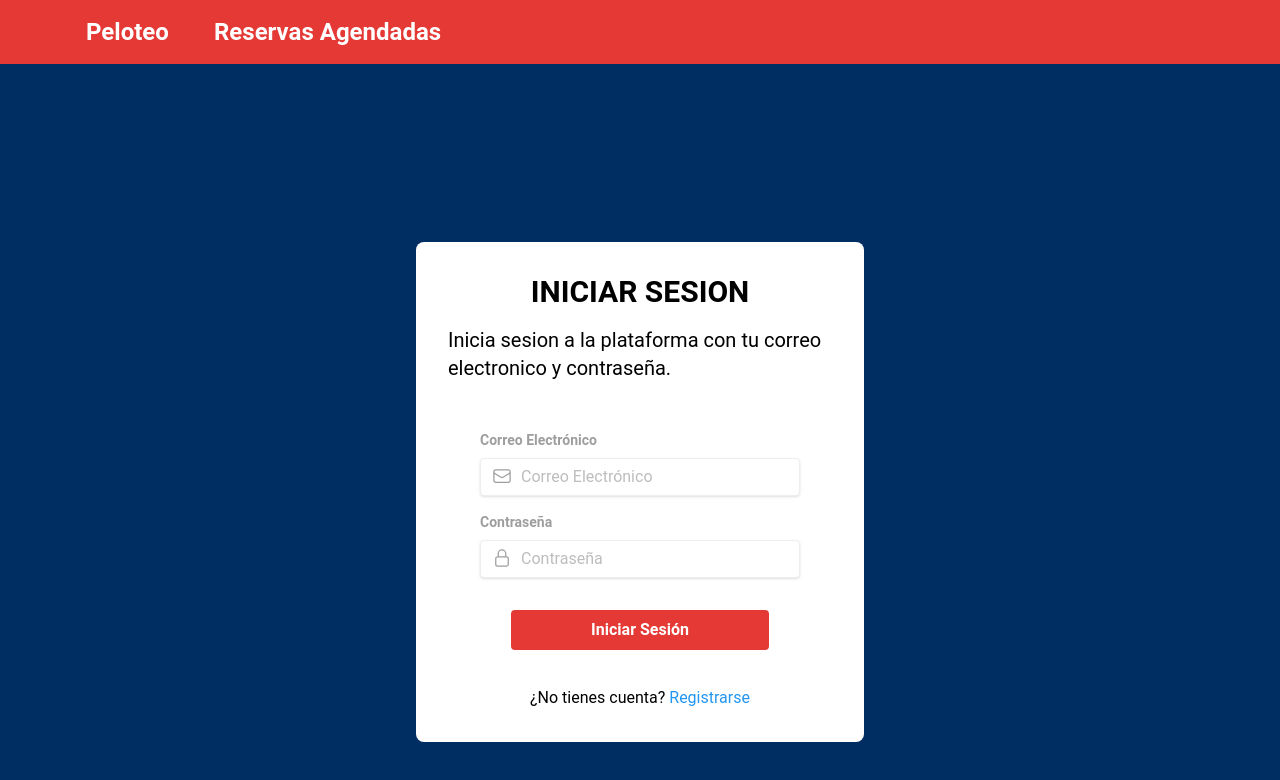
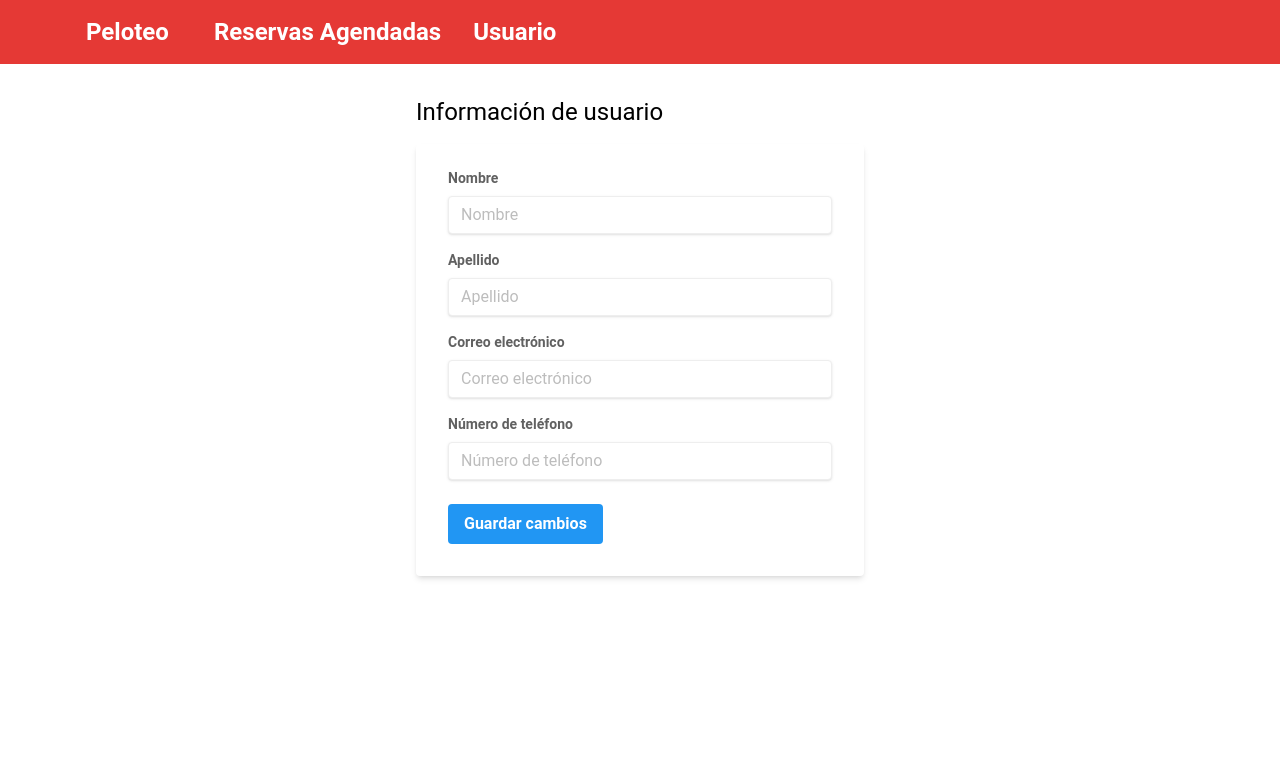
Before and after one commit to MauriVargas17/peloTeo, a React (Vite) app: page /info in a window 1280 px wide. Before the commit this address led to /login. Shown: the top 780 px of the page. Built offline with nearby package versions, Linux system fonts and the light colour scheme; no server answers.

Commit message:
added user information component where the user can see and update its account information

```diff
--- a/package.json
+++ b/package.json
@@ -15,6 +15,7 @@
     "@heroicons/react": "^2.1.3",
     "@material-tailwind/react": "^2.1.9",
     "@vitejs/plugin-react": "^4.2.1",
+    "axios": "^1.6.8",
     "react": "^18.2.0",
     "react-dom": "^18.2.0",
     "react-icons": "^5.1.0",
--- a/src/components/Header.tsx
+++ b/src/components/Header.tsx
@@ -6,6 +6,7 @@ function Header() {
       <div className="container mx-auto flex">
         <Link to='/home' className="text-2xl font-semibold pl-4 w-32">Peloteo</Link>
         <Link to="admin_page" className='text-2xl font-semibold pl-4 w-auto'>Reservas Agendadas</Link>
+        <Link to="/info" className='text-2xl font-semibold pl-8 w-auto'>Usuario</Link>
       </div>
     </header>
   );
--- /dev/null
+++ b/src/components/UserInfo.tsx
@@ -0,0 +1,122 @@
+import React, { useState, useEffect } from 'react';
+import axios from 'axios';
+
+const ProfileForm = () => {
+  const [formData, setFormData] = useState({
+    name: '',
+    lastName: '',
+    email: '',
+    //phoneNumber: ''
+  });
+
+  useEffect(() => {
+    axios.get('http://localhost:3000/users/2')
+      .then(response => {
+        const userData = response.data;
+        console.log(userData);
+        setFormData({
+          name: userData.firstName,
+          lastName: userData.lastName,
+          email: userData.email,
+          //phoneNumber: userData.phoneNumber
+        });
+      })
+      .catch(error => {
+        console.error('Error fetching data:', error);
+      });
+  }, []);
+
+  const handleChange = (e) => {
+    const { name, value } = e.target;
+    setFormData(prevState => ({
+      ...prevState,
+      [name]: value
+    }));
+  };
+
+  const handleSubmit = (e) => {
+    e.preventDefault();
+    console.log('Form data:', formData);
+    axios.put('http://localhost:3000/users/1', formData)
+      .then(response => {
+        console.log('Update successful');
+      })
+      .catch(error => {
+        console.error('Error updating data:', error);
+      });
+  };
+
+  return (
+    <div className="max-w-md mx-auto mt-8">
+      <h2 className="text-2xl mb-4">Información de usuario</h2>
+      <form onSubmit={handleSubmit} className="bg-white shadow-md rounded px-8 pt-6 pb-8 mb-4">
+        <div className="mb-4">
+          <label className="block text-gray-700 text-sm font-bold mb-2" htmlFor="name">
+            Nombre
+          </label>
+          <input
+            className="shadow appearance-none border rounded w-full py-2 px-3 text-gray-700 leading-tight focus:outline-none focus:shadow-outline"
+            id="name"
+            type="text"
+            placeholder="Nombre"
+            name="name"
+            value={formData.name || ''}
+            onChange={handleChange}
+          />
+        </div>
+        <div className="mb-4">
+          <label className="block text-gray-700 text-sm font-bold mb-2" htmlFor="lastName">
+            Apellido
+          </label>
+          <input
+            className="shadow appearance-none border rounded w-full py-2 px-3 text-gray-700 leading-tight focus:outline-none focus:shadow-outline"
+            id="lastName"
+            type="text"
+            placeholder="Apellido"
+            name="lastName"
+            value={formData.lastName || ''}
+            onChange={handleChange}
+          />
+        </div>
+        <div className="mb-4">
+          <label className="block text-gray-700 text-sm font-bold mb-2" htmlFor="email">
+            Correo electrónico
+          </label>
+          <input
+            className="shadow appearance-none border rounded w-full py-2 px-3 text-gray-700 leading-tight focus:outline-none focus:shadow-outline"
+            id="email"
+            type="email"
+            placeholder="Correo electrónico"
+            name="email"
+            value={formData.email || ''}
+            onChange={handleChange}
+          />
+        </div>
+        <div className="mb-6">
+          <label className="block text-gray-700 text-sm font-bold mb-2" htmlFor="phoneNumber">
+            Número de teléfono
+          </label>
+          <input
+            className="shadow appearance-none border rounded w-full py-2 px-3 text-gray-700 leading-tight focus:outline-none focus:shadow-outline"
+            id="phoneNumber"
+            type="tel"
+            placeholder="Número de teléfono"
+            name="phoneNumber"
+            //value={formData.phoneNumber || ''}
+            onChange={handleChange}
+          />
+        </div>
+        <div className="flex items-center justify-between">
+          <button
+            className="bg-blue-500 hover:bg-blue-700 text-white font-bold py-2 px-4 rounded focus:outline-none focus:shadow-outline"
+            type="submit"
+          >
+            Guardar cambios
+          </button>
+        </div>
+      </form>
+    </div>
+  );
+};
+
+export default ProfileForm;
--- a/src/routes/AppRoutes.tsx
+++ b/src/routes/AppRoutes.tsx
@@ -7,6 +7,7 @@ import Login from "../components/Login";
 import Register from "../components/Register";
 import { getReservations } from "../services/ReservationsService";
 import { ActivityPage } from "../pages/ActivityPage";
+import UserInfo from "../components/UserInfo";
 
 export const AppRoutes = () => {
     const [token, setToken] = useState("");
@@ -15,6 +16,7 @@ export const AppRoutes = () => {
         <Routes>
             <Route path="/login" element={ <Login/> } />
             <Route path="/register" element={ <Register/> } />
+            <Route path="/info" element={ <UserInfo/>} />
             <Route
                 path="/home"
                 element={
```
Also changed, not shown: 2 other files (tests, documents, lock files or other folders).
